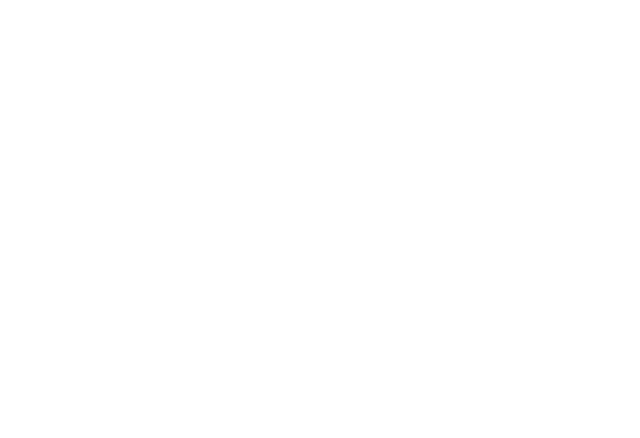
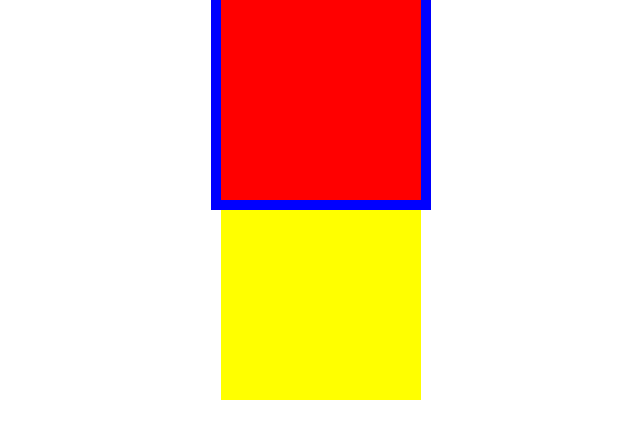
Before and after one commit to daviddlcm/git-aprendiendo-css, a plain HTML site: page index.html in a window 1280 px wide. Shown: the whole page, without its empty margins (319-959 px from the left). Drawn offline with Linux system fonts and the light colour scheme; a web font is replaced by a local one.

Commit message:
actualizacion 1

```diff
--- a/index.html
+++ b/index.html
@@ -15,5 +15,8 @@
    </div>
    <div class="caja4">
    </div>
+   <div class="caja"></div>
+   <div class="caja1"></div>
+   <div class="caja2"></div>
 </body>
 </html>
```
Also changed, not shown: 1 other file.
